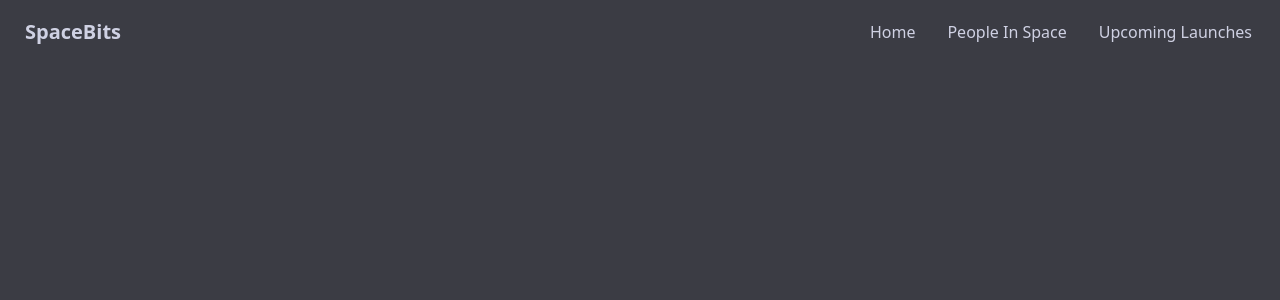
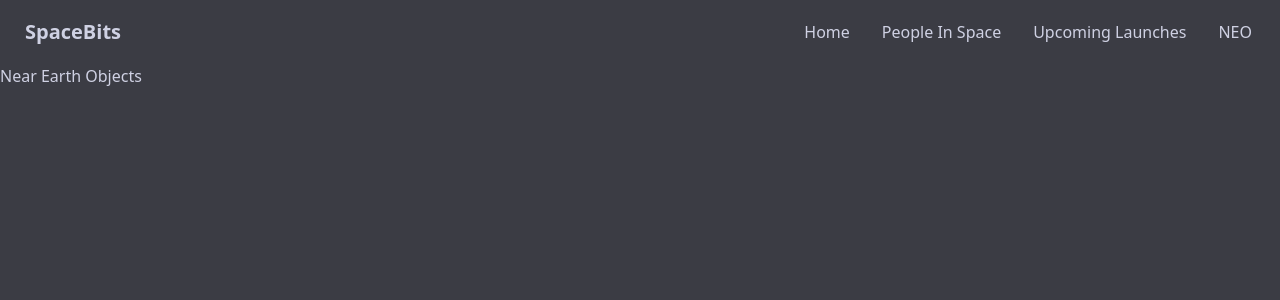
Before and after one commit to jslow421/spacebits-web, a Vue app: page /neo in a window 1280 px wide. Shown: the top 300 px of the page. Built offline with nearby package versions, Linux system fonts and the light colour scheme; what prettier-plugin-tailwindcss would draw is missing.

Commit message:
NEO page stub created

```diff
--- a/src/components/navbar.vue
+++ b/src/components/navbar.vue
@@ -8,6 +8,7 @@
 				<li><router-link to="/">Home</router-link></li>
 				<li><router-link to="/peopleinspace">People In Space</router-link></li>
 				<li><router-link to="/upcominglaunches">Upcoming Launches</router-link></li>
+				<li><router-link to="/neo">NEO</router-link></li>
 			</ul>
 		</div>
 	</div>
--- a/src/router/router.ts
+++ b/src/router/router.ts
@@ -5,6 +5,7 @@ const routes = [
 	{ path: "/", name: "home", component: home },
 	{ path: "/peopleinspace", name: "peopleinspace", component: () => import("../views/peopleinspace.vue") },
 	{ path: "/upcominglaunches", name: "upcominglaunches", component: () => import("../views/upcominglaunches.vue") },
+	{ path: "/neo", name: "neo", component: () => import("../views/neo.vue") },
 ];
 
 const router = createRouter({
--- /dev/null
+++ b/src/views/neo.vue
@@ -0,0 +1,12 @@
+<template>
+	<div>Near Earth Objects</div>
+</template>
+
+<script setup lang="ts">
+import axios from "axios";
+import { onMounted, ref } from "vue";
+import { Configuration } from "../.configuration";
+
+const isLoading = ref(false);
+async function retrieveNeo() {}
+</script>
```
